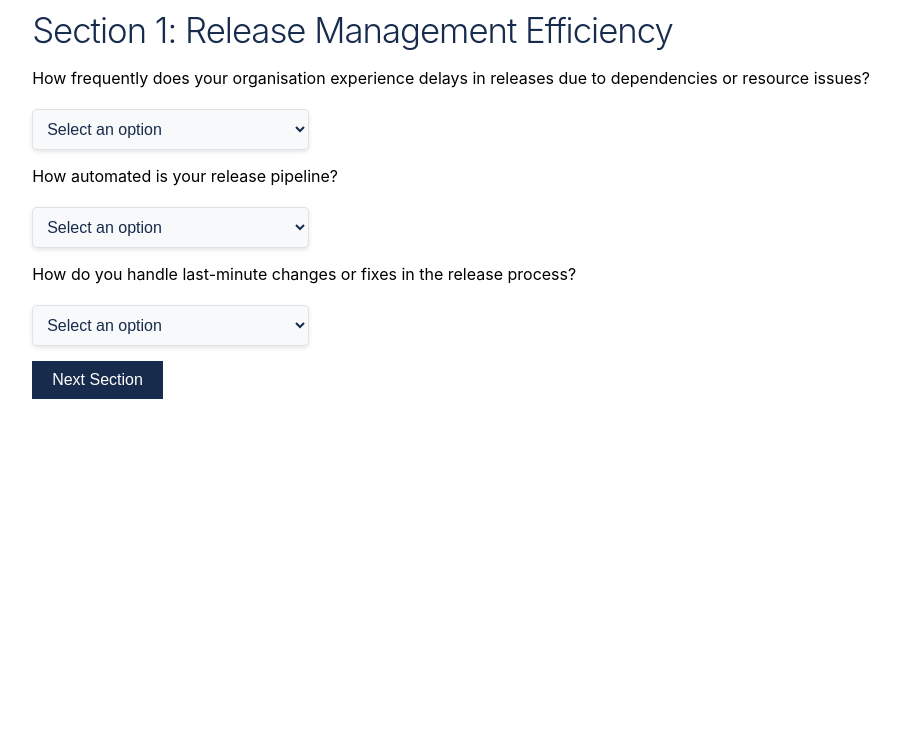
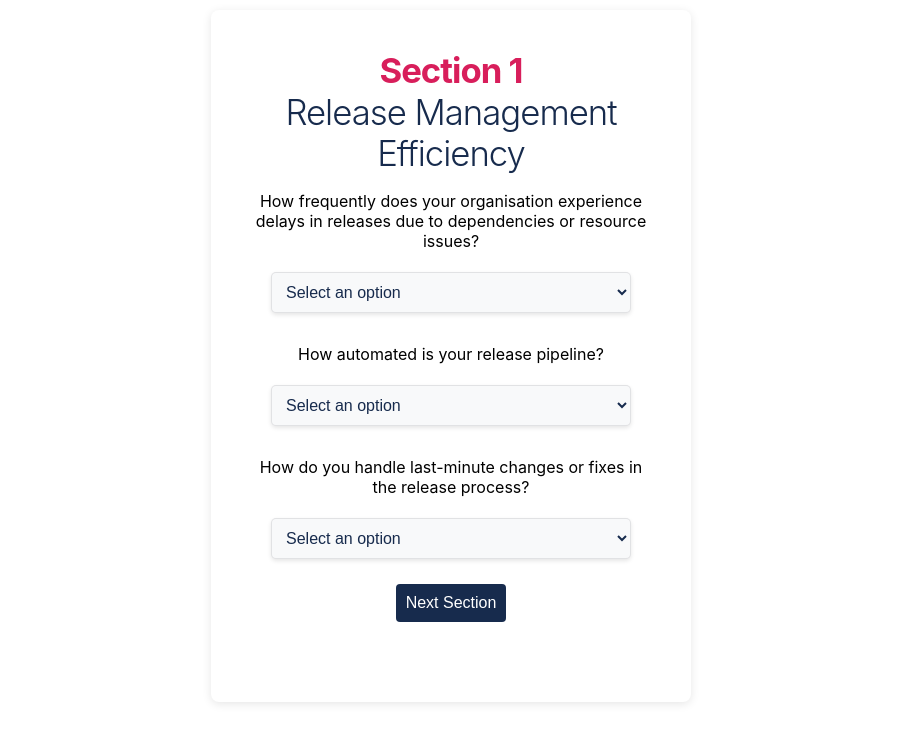
Before and after one commit to ale-sanchez-g/releaseMaturity, a React (Create React App) app: page / in a window 1280 px wide. Both pictures are taken after typing "Sample" into the empty fields and a click on the button "Start". Shown: the top 742 px of the page, without its empty margins (189-1089 px from the left). Built offline with nearby package versions, Linux system fonts and the light colour scheme.

Commit message:
push changes

```diff
--- a/src/App.css
+++ b/src/App.css
@@ -75,7 +75,7 @@
   padding-top: 10px;
 }
 
-.pop {
+.App .pop {
   display: flex;
   justify-content: center;
   align-items: center;
@@ -100,6 +100,7 @@ input, select {
 }
 
 button {
+  margin: 10px 10px 10px 10px;
   padding: 10px 20px;
   background-color: var(--color-primary);
   border: none;
@@ -139,22 +140,8 @@ select:focus {
   outline: none;
 }
 
-@media (min-width: 600px) {
-  select {
-    width: 75%;
-  }
-}
-
-@media (min-width: 768px) {
-  select {
-    width: 50%;
-  }
-}
-
-@media (min-width: 1024px) {
-  select {
-    width: 33%;
-  }
+strong {
+  color: var(--color-accent-crimson);
 }
 
 /*  */
--- a/src/components/QuestionnaireForm.js
+++ b/src/components/QuestionnaireForm.js
@@ -36,8 +36,10 @@ const QuestionnaireForm = ({ onSubmit }) => {
   };
 
   return (
+    <div className='welcome-container'>
       <div className="questionnaire-form">
-      <h2>Section {sectionIndex + 1}: {questionsData.sections[sectionIndex].sectionTitle}</h2>
+        <h2><strong>Section {sectionIndex + 1}</strong></h2>
+        <h2>{questionsData.sections[sectionIndex].sectionTitle}</h2>
         <form onSubmit={handleSubmit}>
           {questionsData.sections[sectionIndex].questions.map((question, questionIndex) => (
             <div className="question-block" key={questionIndex}>
@@ -73,6 +75,7 @@ const QuestionnaireForm = ({ onSubmit }) => {
           </div>
         </form>
       </div>
+    </div>
   );
 };
 
```
Lines whose indentation alone changed are shown as unchanged.
